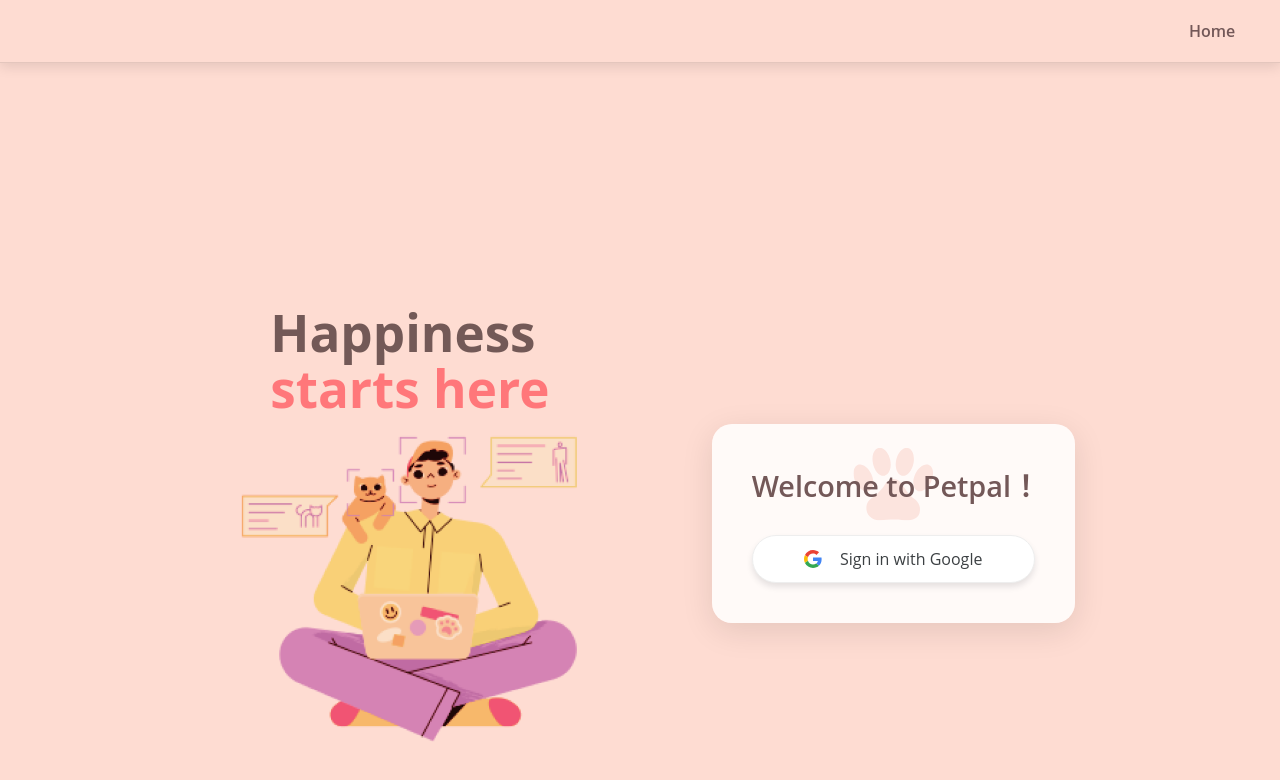
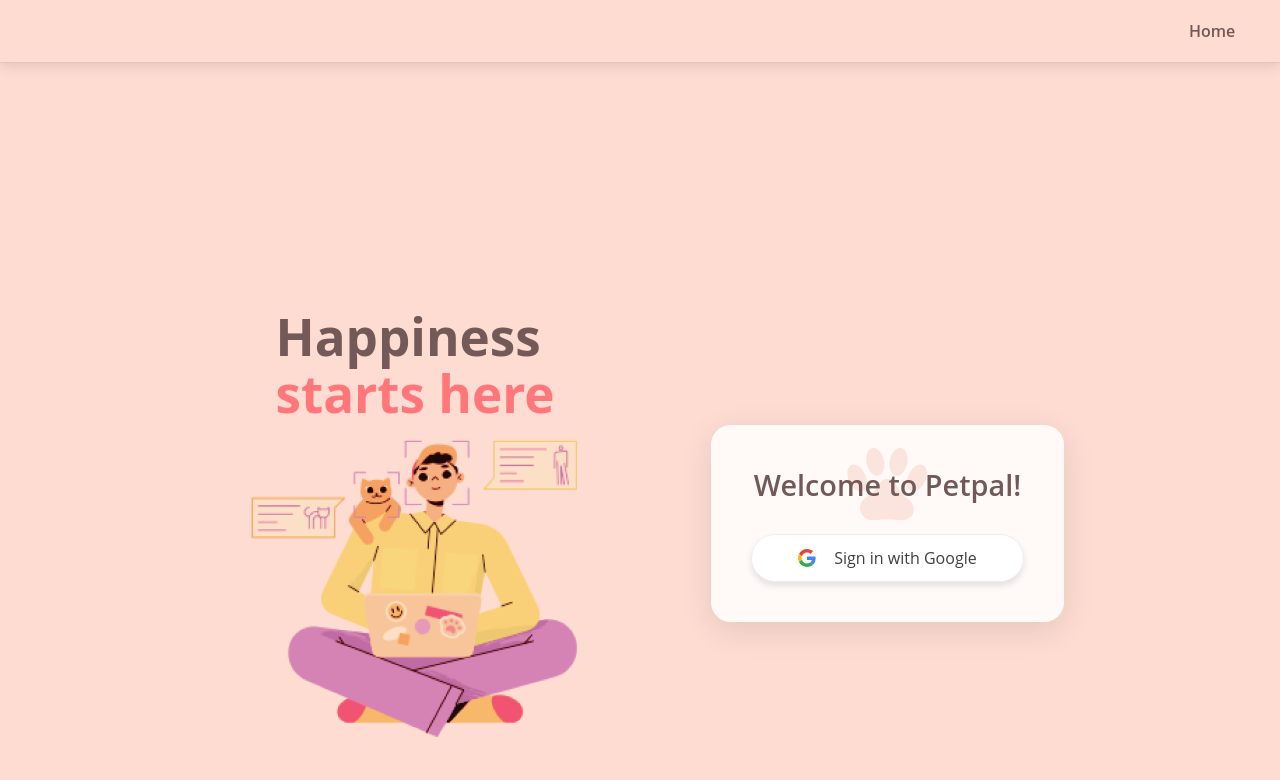
Before and after one commit to CharlesDaiii/petpals, a React (Create React App) app: page /Register in a window 1280 px wide. Shown: the top 780 px of the page. Built offline with nearby package versions, Linux system fonts and the light colour scheme.

Commit message:
Change the exclamation point

```diff
--- a/src/components/Register.js
+++ b/src/components/Register.js
@@ -40,7 +40,7 @@
                 <div className="right-section">
                     <div className="login-box">
                         <div className="welcome-container">
-                            <div className="WelcomeText">Welcome to Petpal！</div>
+                            <div className="WelcomeText">Welcome to Petpal!</div>
                             <div className="register-paw-print">
                                 <div className="register-paw-image">
                                     <img src={`${process.env.PUBLIC_URL}/image/g3023.svg`} alt="Paw Print" />
```
